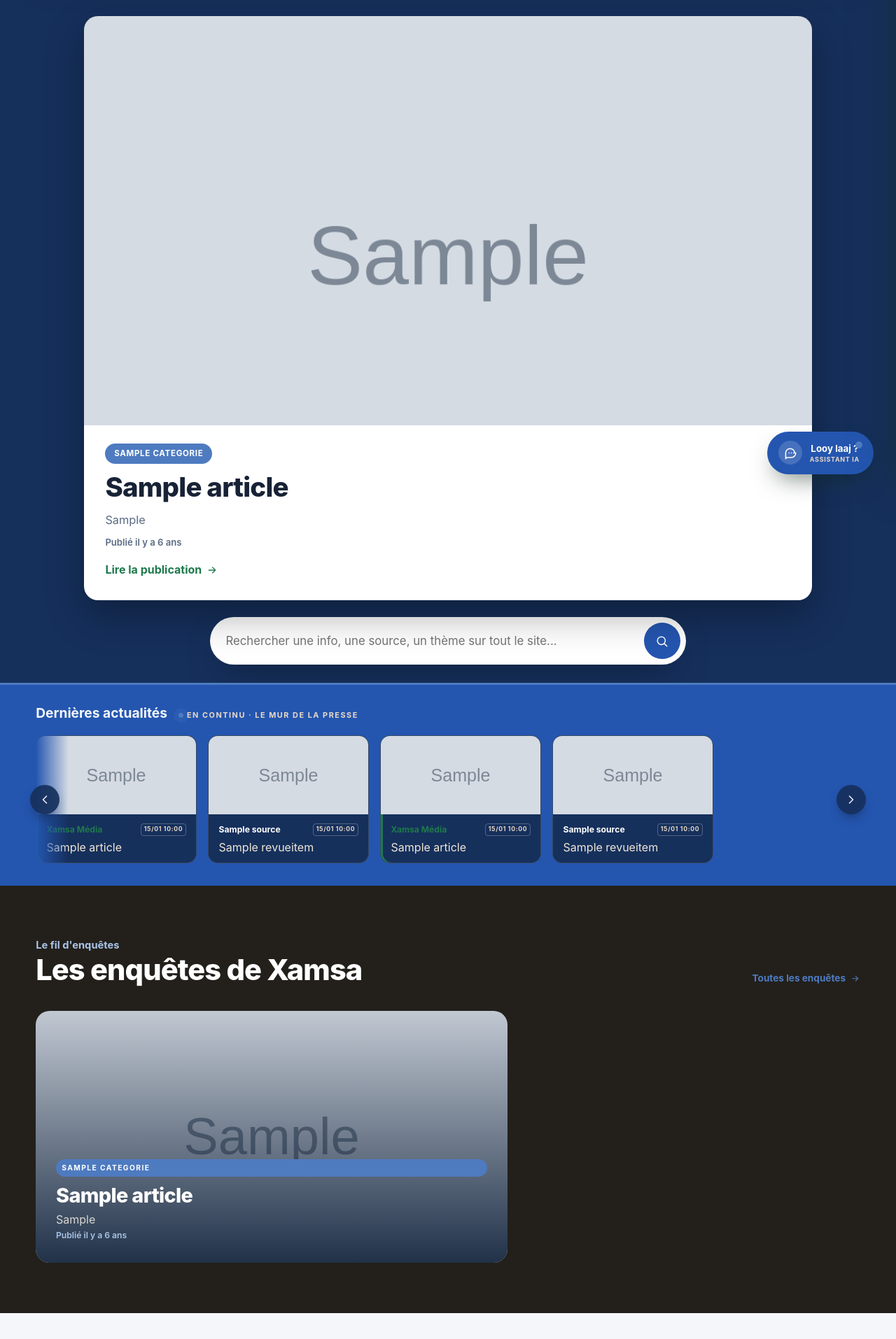
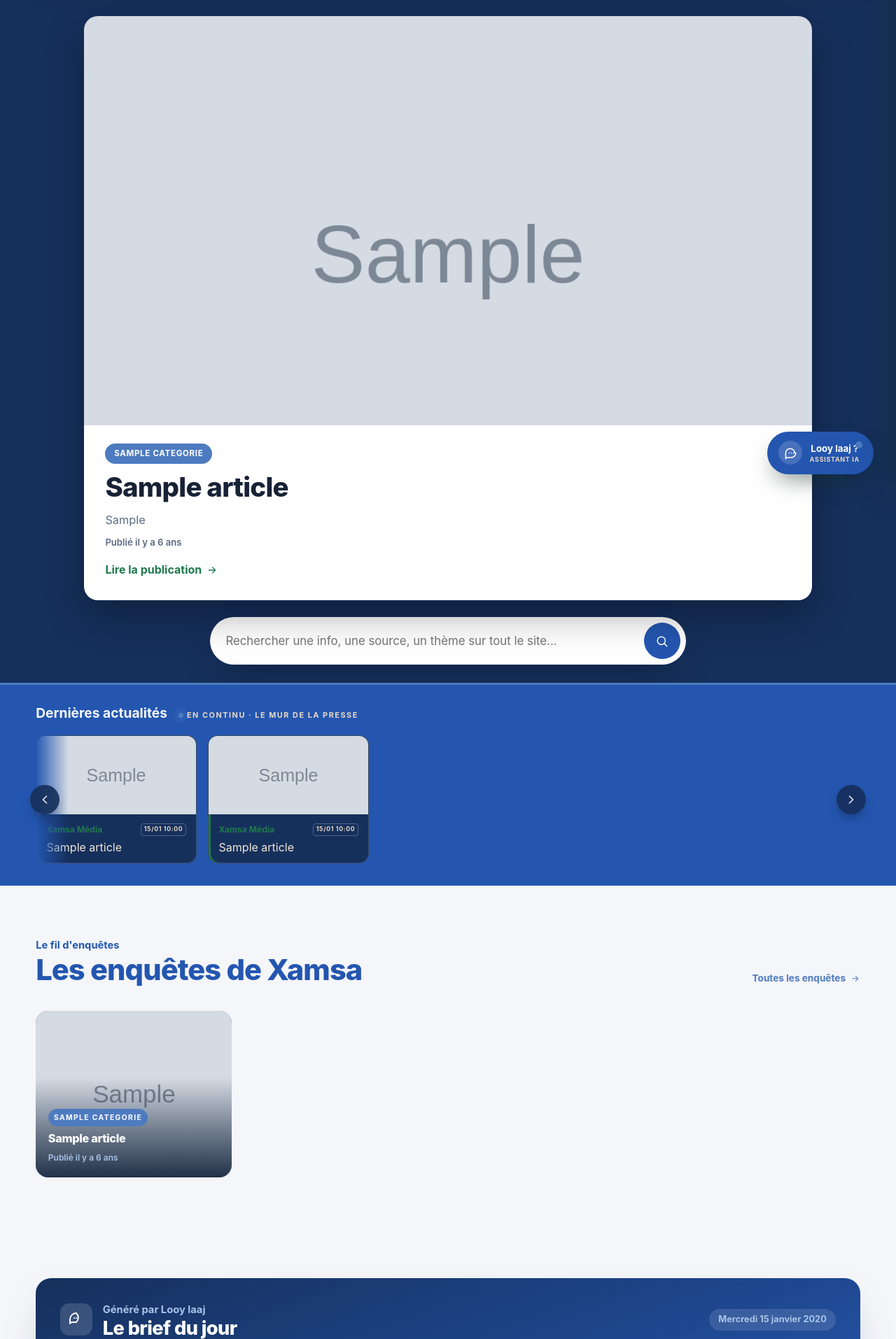
Before and after one commit to awa-gueye/xamsa-media, a Django app: page / in a window 1280 px wide. Shown: the part 90-2004 px from the top of the page at 70% size. Run offline with Django 5.2, Linux system fonts and the light colour scheme; tables that the repository leaves empty hold one stand-in row (values such as "Sample post"); grey boxes marked "Sample" are stand-in pictures.

Commit message:
Accueil: brief auto chaque jour (repli sans IA + refresh), enquetes grille claire sans coin vide, hero images plus nettes, mur Xamsa d'abord + seulement vraies images

```diff
--- a/core/views.py
+++ b/core/views.py
@@ -40,31 +40,78 @@ def _hero_publications(limite=4):
     return choisies
 
 
+def _vraie_image(url):
+    """Vrai si l'URL est une vraie photo distante (pas une illustration /static .svg)."""
+    return bool(url) and (url.startswith('http') or url.startswith('//')) \
+        and not url.lower().endswith('.svg')
+
+
 def _mur_items(limite=16):
-    """Éléments du « mur de la presse » : publications de Xamsa Média + revue de
-    presse externe, DIVERSIFIÉE (2 items max par source) pour qu'aucun site ne
-    domine. Uniquement les sources de la liste blanche (déjà en base)."""
-    xamsa = [{'titre': a.titre, 'url': a.get_absolute_url(), 'image': a.visuel or '',
+    """Éléments du « mur de la presse ». D'ABORD les publications de Xamsa Média
+    (avec image), PUIS la revue de presse externe — uniquement les items qui ont
+    une VRAIE image (les items sans photo gâchent le rendu), diversifiée (2 par
+    source)."""
+    xamsa = [{'titre': a.titre, 'url': a.get_absolute_url(), 'image': a.visuel,
               'source': 'Xamsa Média', 'date': a.date_publication, 'externe': False}
-             for a in Article.objects.filter(publie=True).order_by('-date_publication')[:4]]
+             for a in Article.objects.filter(publie=True).order_by('-date_publication')[:10]
+             if a.visuel]
+    xamsa = xamsa[:6]
 
     externes, par_source = [], {}
-    for it in RevueItem.objects.select_related('source').order_by('-date')[:150]:
+    for it in RevueItem.objects.select_related('source').order_by('-date')[:250]:
+        if not _vraie_image(it.image_url):       # on écarte les items sans vraie photo
+            continue
         nom = it.source.nom
         if par_source.get(nom, 0) >= 2:          # 2 items max par source
             continue
         par_source[nom] = par_source.get(nom, 0) + 1
-        externes.append({'titre': it.titre_propre, 'url': it.url, 'image': it.image_url or '',
+        externes.append({'titre': it.titre_propre, 'url': it.url, 'image': it.image_url,
                          'source': nom, 'date': it.date, 'externe': True})
 
-    items = xamsa + externes[:max(0, limite - len(xamsa))]
-    items.sort(key=lambda d: d['date'], reverse=True)
-    return items
+    # Xamsa en premier (par date), puis les externes (par date).
+    xamsa.sort(key=lambda d: d['date'], reverse=True)
+    externes.sort(key=lambda d: d['date'], reverse=True)
+    return (xamsa + externes)[:limite]
+
+
+_brief_essai_ts = 0.0
+
+
+def _rafraichir_brief_si_perime():
+    """Régénère le brief en tâche de fond s'il n'est pas d'aujourd'hui (non bloquant,
+    au plus une tentative toutes les 10 min). Filet de sécurité si le planificateur
+    est en veille (Render gratuit)."""
+    import time
+    import threading
+    from django.utils import timezone
+    from veille.models import Brief
+    global _brief_essai_ts
+    dernier = Brief.objects.first()
+    if dernier and dernier.date == timezone.localdate():
+        return
+    now = time.time()
+    if now - _brief_essai_ts < 600:
+        return
+    _brief_essai_ts = now
+
+    def _run():
+        from django.db import connections
+        try:
+            from assistant.brief import generer_brief_du_jour
+            generer_brief_du_jour()
+        except Exception:
+            pass
+        finally:
+            for conn in connections.all():
+                conn.close()
+    threading.Thread(target=_run, daemon=True).start()
 
 
 def home(request):
     from veille.models import Brief
     from django.templatetags.static import static
+
+    _rafraichir_brief_si_perime()
 
     # Image de la DERNIÈRE publication de chaque section (sinon image par défaut).
     der_actu = Article.objects.filter(publie=True).order_by('-date_publication').first()
@@ -82,7 +129,7 @@ def home(request):
 
     return render(request, 'home.html', {
         'hero_pubs': _hero_publications(),
-        'enquetes': Article.objects.filter(publie=True, type='enquete').order_by('-date_publication')[:5],
+        'enquetes': Article.objects.filter(publie=True, type='enquete').order_by('-date_publication')[:6],
         'mur': _mur_items(),
         'brief': Brief.objects.first(),
         'sec_actu_img': sec_actu_img, 'sec_aca_img': sec_aca_img, 'sec_com_img': sec_com_img,
--- a/static/css/xamsa.css
+++ b/static/css/xamsa.css
@@ -947,7 +947,7 @@ a.lecture-author:hover .la-name{color:var(--pine)}
 .hl-media{aspect-ratio:16/9;overflow:hidden;background:#0d1f17}
 .hl-media img{display:block;width:100%;height:100%;object-fit:cover;object-position:center 25%;animation:hlZoom 20s ease-in-out infinite alternate;will-change:transform}
 @keyframes hlIn{from{opacity:0;transform:translateY(22px) scale(.985)}to{opacity:1;transform:none}}
-@keyframes hlZoom{from{transform:scale(1.02)}to{transform:scale(1.09)}}
+@keyframes hlZoom{from{transform:scale(1)}to{transform:scale(1.035)}}
 @media (prefers-reduced-motion:reduce){.hl-card{animation:none}.hl-media img{animation:none}}
 .hl-body{padding:1.6rem 1.9rem 1.9rem}
 .hl-tag{display:inline-block;font-family:var(--sans);font-weight:700;font-size:.72rem;letter-spacing:.06em;text-transform:uppercase;color:#fff;background:var(--clay,#b5651d);padding:.32rem .8rem;border-radius:999px;margin-bottom:.7rem}
@@ -1018,3 +1018,14 @@ a.lecture-author:hover .la-name{color:var(--pine)}
 .spot-meta{font-family:var(--sans);font-size:.76rem;font-weight:600;color:var(--ochre-soft,#e7c9a3)}
 .spot-main .spot-meta{color:var(--ochre-soft,#e7c9a3)}
 @media(max-width:560px){.spot-side{grid-template-columns:1fr}}
+
+/* ---- Enquêtes : grille uniforme d'images (sans coin vide, overlay léger, texte compact) ---- */
+.enq-grid{display:grid;grid-template-columns:repeat(auto-fill,minmax(250px,1fr));gap:1.2rem}
+.enq-card{position:relative;border-radius:18px;overflow:hidden;min-height:238px;display:flex;flex-direction:column;justify-content:flex-end;color:#fff;text-decoration:none;background:linear-gradient(135deg,var(--pine,#1f5c45),var(--pine-deep,#0d1f17));transition:transform .25s ease,box-shadow .25s ease}
+.enq-card:hover{transform:translateY(-4px);box-shadow:0 16px 36px rgba(0,0,0,.2)}
+.enq-card img{position:absolute;inset:0;width:100%;height:100%;object-fit:cover}
+.enq-card .veil{position:absolute;inset:0;background:linear-gradient(180deg,rgba(13,31,56,0) 40%,rgba(13,31,56,.5) 72%,rgba(13,31,56,.9))}
+.enq-card .enq-body{position:relative;z-index:1;padding:1rem 1.1rem}
+.enq-card h3{font-size:1.02rem;line-height:1.22;margin:.5rem 0 .22rem;color:#fff;max-width:100%}
+.enq-meta{font-family:var(--sans);font-size:.75rem;font-weight:600;color:var(--ochre-soft,#e7c9a3)}
+@media(max-width:560px){.enq-grid{grid-template-columns:1fr 1fr;gap:.8rem}.enq-card{min-height:170px}.enq-card h3{font-size:.9rem}}
--- a/templates/base.html
+++ b/templates/base.html
@@ -15,7 +15,7 @@
   <meta name="apple-mobile-web-app-title" content="Xamsa Média">
   <link rel="apple-touch-icon" href="{% static 'img/logo.png' %}">
   <link rel="manifest" href="{% static 'manifest.json' %}">
-  <link rel="stylesheet" href="{% static 'css/xamsa.css' %}?v=52">
+  <link rel="stylesheet" href="{% static 'css/xamsa.css' %}?v=53">
 </head>
 <body>
   <header>
@@ -130,7 +130,7 @@
   </footer>
 
   {% include 'partials/chatbot.html' %}
-  <script src="{% static 'js/xamsa.js' %}?v=52"></script>
+  <script src="{% static 'js/xamsa.js' %}?v=53"></script>
   <script>
     if ('serviceWorker' in navigator) {
       window.addEventListener('load', function () {
--- a/templates/base_auth.html
+++ b/templates/base_auth.html
@@ -7,7 +7,7 @@
   <title>{% block title %}Xamsa Média{% endblock %}</title>
   <script>(function(){try{var t=localStorage.getItem('xamsa-theme');if(t){document.documentElement.setAttribute('data-theme',t);}}catch(e){}})();</script>
   <link rel="icon" type="image/png" href="{% static 'img/logo.png' %}">
-  <link rel="stylesheet" href="{% static 'css/xamsa.css' %}?v=52">
+  <link rel="stylesheet" href="{% static 'css/xamsa.css' %}?v=53">
 </head>
 <body>
   <div class="auth-wrap">
--- a/templates/home.html
+++ b/templates/home.html
@@ -54,31 +54,23 @@
 </section>
 
 {% if enquetes %}
-<section class="block dark">
+<section class="block">
   <div class="wrap">
     <div class="sec-head reveal">
       <div><span class="eyebrow">Le fil d'enquêtes</span><h2>Les enquêtes de Xamsa</h2></div>
       <a class="more" href="{% url 'dossiers' %}">Toutes les enquêtes <svg class="icon" viewBox="0 0 24 24"><path d="M5 12h14M13 6l6 6-6 6"/></svg></a>
     </div>
-    <div class="spotlight">
-      {% for a in enquetes %}{% if forloop.first %}
-      <a class="spot-main reveal" href="{{ a.get_absolute_url }}">
-        {% if a.visuel %}<img src="{{ a.visuel }}" alt="" onerror="this.remove()">{% endif %}<div class="veil"></div>
-        <span class="badge ochre">{{ a.categorie|default:a.get_type_display }}</span>
-        <h3>{{ a.titre }}</h3>{% if a.chapo %}<p>{{ a.chapo|truncatewords:26 }}</p>{% endif %}
-        <span class="spot-meta">Publié {{ a.date_publication|publie_depuis }}</span>
+    <div class="enq-grid">
+      {% for a in enquetes %}
+      <a class="enq-card reveal{% if forloop.first %} enq-main{% endif %}" href="{{ a.get_absolute_url }}">
+        {% if a.visuel %}<img src="{{ a.visuel }}" alt="" loading="lazy" onerror="this.remove()">{% endif %}<div class="veil"></div>
+        <div class="enq-body">
+          <span class="badge ochre">{{ a.categorie|default:a.get_type_display }}</span>
+          <h3>{{ a.titre|truncatewords:14 }}</h3>
+          <span class="enq-meta">Publié {{ a.date_publication|publie_depuis }}</span>
+        </div>
       </a>
-      <div class="spot-side">
-        {% endif %}{% endfor %}
-        {% for a in enquetes %}{% if not forloop.first %}
-        <a class="spot-sm reveal" href="{{ a.get_absolute_url }}">
-          {% if a.visuel %}<img src="{{ a.visuel }}" alt="" loading="lazy" onerror="this.remove()">{% endif %}<div class="veil"></div>
-          <span class="badge ochre">{{ a.categorie|default:a.get_type_display }}</span>
-          <h3>{{ a.titre|truncatewords:12 }}</h3>
-          <span class="spot-meta">Publié {{ a.date_publication|publie_depuis }}</span>
-        </a>
-        {% endif %}{% endfor %}
-      </div>
+      {% endfor %}
     </div>
   </div>
 </section>
```
Also changed, not shown: assistant/brief.py (+20 -2 lines).
